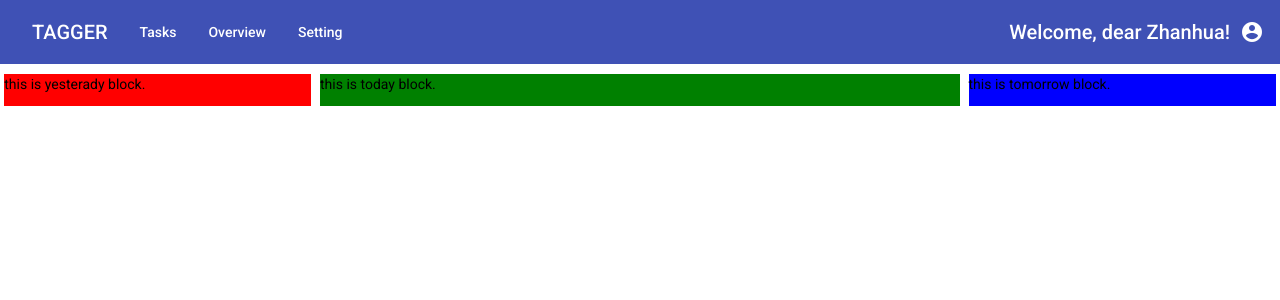
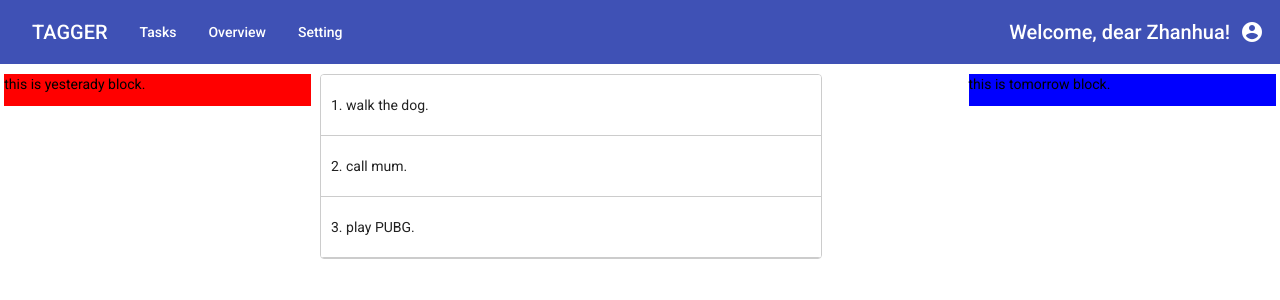
Before and after one commit to zhanhualiang/tagged, an Angular app: page / in a window 1280 px wide. Shown: the top 300 px of the page. Built offline with nearby package versions, Linux system fonts and the light colour scheme.

Commit message:
rough implementation of drag and drop

```diff
--- a/src/app/app.module.ts
+++ b/src/app/app.module.ts
@@ -5,6 +5,7 @@ import {MatToolbarModule} from '@angular/material/toolbar';
 import {MatButtonModule} from '@angular/material/button';
 import {MatIconModule} from '@angular/material/icon';
 import {MatMenuModule} from '@angular/material/menu';
+import { DragDropModule } from '@angular/cdk/drag-drop';
 
 import { AppRoutingModule } from './app-routing.module';
 import { AppComponent } from './app.component';
@@ -34,7 +35,8 @@ import { TaggedTodayTabComponent } from './tagged-today-tab/tagged-today-tab.com
     MatToolbarModule,
     MatButtonModule,
     MatIconModule,
-    MatMenuModule
+    MatMenuModule,
+    DragDropModule
   ],
   providers: [],
   bootstrap: [AppComponent]
--- a/src/app/tagged-task-view/tagged-task-view.component.html
+++ b/src/app/tagged-task-view/tagged-task-view.component.html
@@ -5,9 +5,7 @@
         </div>
     </div>
     <div fxLayout="column" fxFlex="50" fxFlex.lt-sm="95">
-        <div id="today" style="background-color: green;">
-            <p>this is today block.</p>
-        </div>
+        <app-tagged-today-tab></app-tagged-today-tab>
     </div>
     <div fxLayout="column" fxFlex="24" fxHide.lt-sm>
         <div id="tomorrow" style="background-color: blue;">
--- a/src/app/tagged-today-tab/tagged-today-tab.component.css
+++ b/src/app/tagged-today-tab/tagged-today-tab.component.css
@@ -0,0 +1,24 @@
+.task-list {
+    width: 500px;
+    max-width: 100%;
+    border: solid 1px #ccc;
+    min-height: 60px;
+    display: block;
+    background: white;
+    border-radius: 4px;
+    overflow: hidden;
+}
+
+.task-list-box {
+    padding: 20px 10px;
+    border-bottom: solid 1px #ccc;
+    color: rgba(0, 0, 0, 0.87);
+    display: flex;
+    flex-direction: row;
+    align-items: center;
+    justify-content: space-between;
+    box-sizing: border-box;
+    cursor: move;
+    background: white;
+    font-size: 14px;
+}
--- a/src/app/tagged-today-tab/tagged-today-tab.component.html
+++ b/src/app/tagged-today-tab/tagged-today-tab.component.html
@@ -1 +1,7 @@
-<p>tagged-today-tab works!</p>
+<div fxLayout="column">
+    <div class="task-list" cdkDropList (cdkDropListDropped)="drop($event)">
+        <div class="task-list-box" *ngFor="let task of todayTaskList; let i = index" cdkDrag>
+            {{i+1}}. {{task.name}}
+        </div>
+    </div>
+</div>
--- a/src/app/tagged-today-tab/tagged-today-tab.component.ts
+++ b/src/app/tagged-today-tab/tagged-today-tab.component.ts
@@ -1,4 +1,5 @@
 import { Component, OnInit } from '@angular/core';
+import {CdkDragDrop, moveItemInArray} from '@angular/cdk/drag-drop';
 
 @Component({
   selector: 'app-tagged-today-tab',
@@ -7,9 +8,31 @@ import { Component, OnInit } from '@angular/core';
 })
 export class TaggedTodayTabComponent implements OnInit {
 
+  todayTaskList = [
+    {
+      name: "walk the dog.",
+      date: "2020-02-27",
+      status: "finish"
+    },
+    {
+      name: "call mum.",
+      date: "2020-02-27",
+      status: "going"
+    },
+    {
+      name: "play PUBG.",
+      date: "2020-02-27",
+      status: "going"
+    }
+  ]
+
   constructor() { }
 
   ngOnInit(): void {
   }
 
+  drop(event: CdkDragDrop<string[]>) {
+    moveItemInArray(this.todayTaskList, event.previousIndex, event.currentIndex);
+  }
+
 }
```
